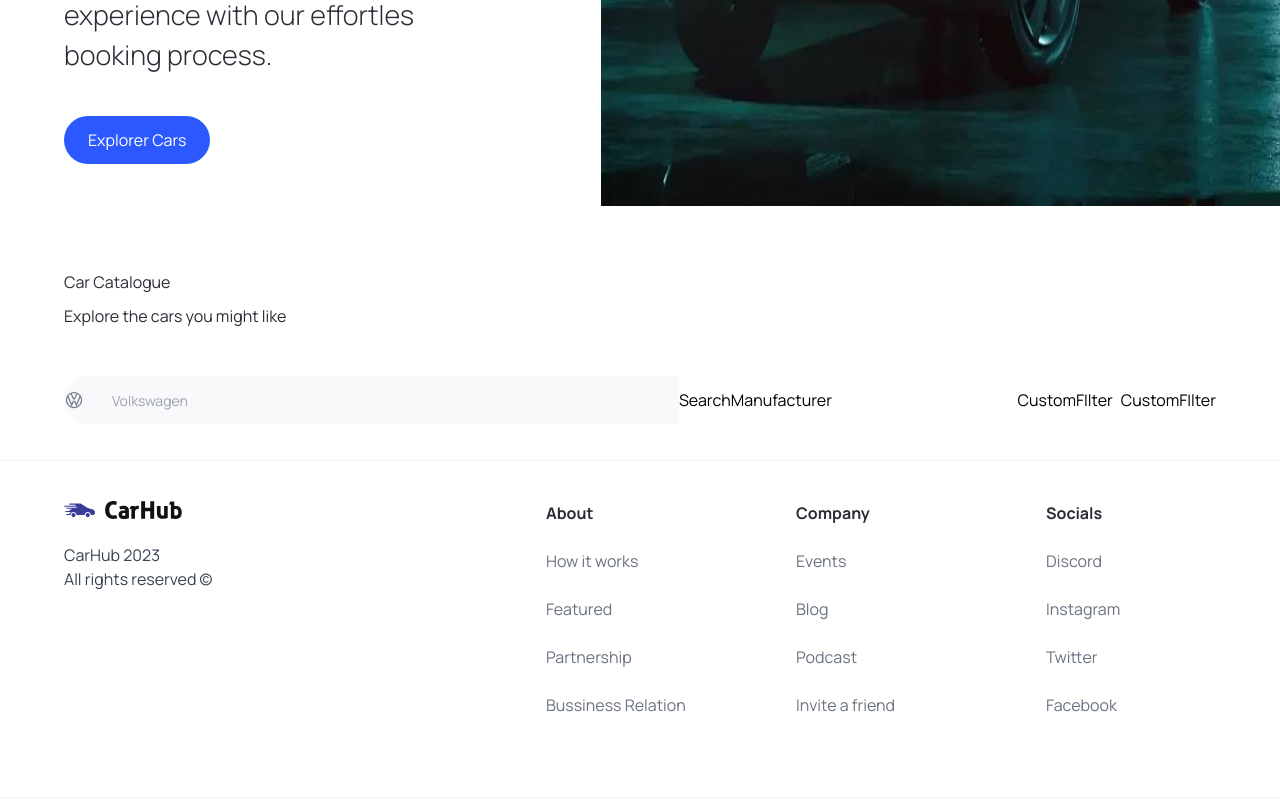
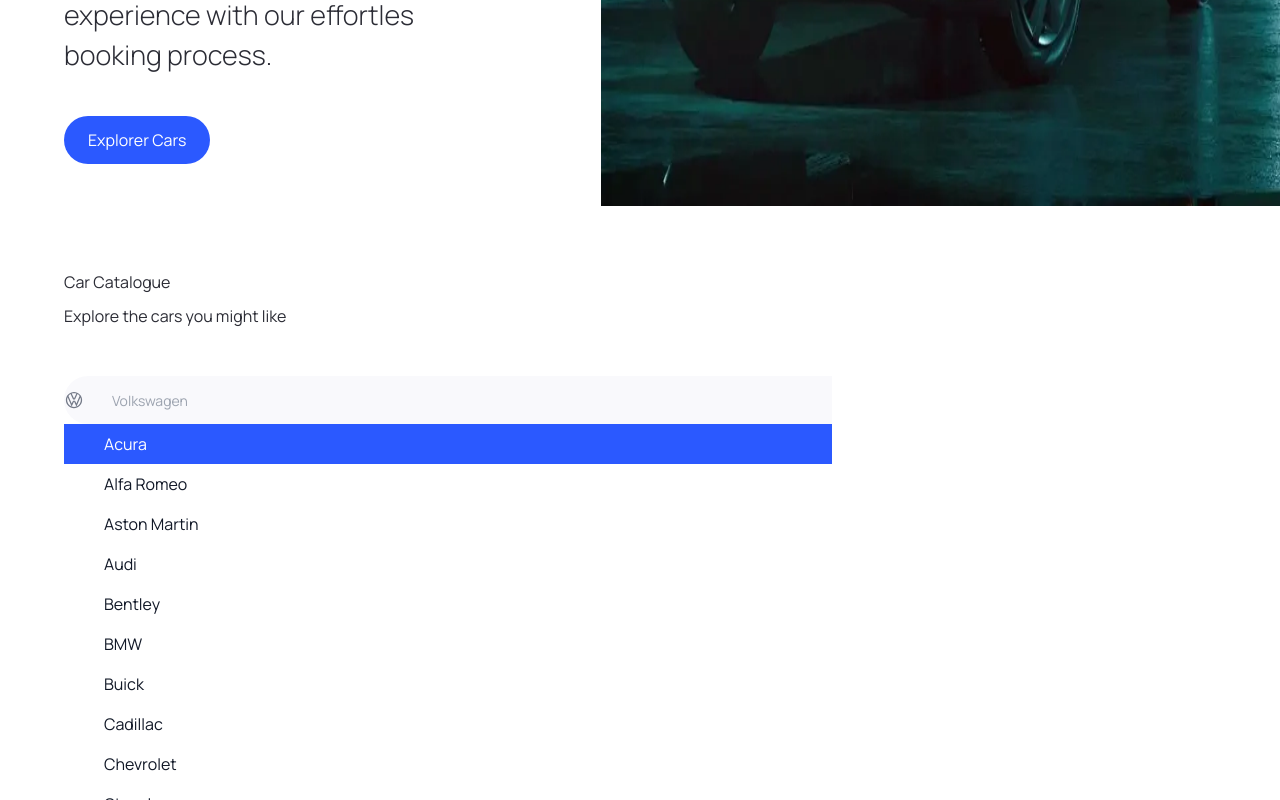
Before and after one commit to Jandsonn/MyNewCars, a Next.js app: page / in a window 1280 px wide. Both pictures are taken after a click on the button 74 px from the left and 994 px from the top of the page. Shown: the part 594-1394 px from the top of the page. Built offline with nearby package versions, Linux system fonts and the light colour scheme.

Commit message:
add help with chatgpt

```diff
--- a/components/SearchManufacturer.tsx
+++ b/components/SearchManufacturer.tsx
@@ -1,5 +1,4 @@
-"use client"; //if need to use client you have definition that default " use client"
-
+"use client"
 
 import { useState, Fragment } from 'react';
 import Image from 'next/image';
@@ -7,28 +6,25 @@
 
 import { manufacturers } from '@/constants';
 
-import { SearchManufacturerProps } from '@/types'
+import { SearchManufacturerProps } from '@/types';
 
-const SearchManufacturer = ({ manufacturer,
-  setManufacturer }: SearchManufacturerProps) => {
-  const [query, setQuery] = useState('')
+const SearchManufacturer = ({
+  manufacturer,
+  setManufacturer
+}: SearchManufacturerProps) => {
+  const [query, setQuery] = useState('');
 
-  const filteredManufacturers =
-    query === ""
-      ? manufacturers
-      : manufacturers.filter((item) => (
-        item.toLowerCase()
-          .replace(/\s+/g, "")
-          .includes(query.toLowerCase().replace(/\s+/g, "")
-          )))
-
+  const filteredManufacturers = query === ""
+    ? manufacturers
+    : manufacturers.filter((item) =>
+        item.toLowerCase().replace(/\s+/g, "").includes(query.toLowerCase().replace(/\s+/g, ""))
+      );
 
   return (
     <div className="search-manufacturer">
       <Combobox>
         <div className="relative w-full">
           <Combobox.Button className="absolute top-[14px]">
-
             <Image
               src="/car-logo.svg"
               width={20}
@@ -37,15 +33,12 @@
               alt="Car Logo"
             />
           </Combobox.Button>
-
           <Combobox.Input
             className="search-manufacturer__input"
             placeholder="Volkswagen"
-            displayValue={(manufacturer: string) =>
-              manufacturer}
+            displayValue={(manufacturer: string) => manufacturer}
             onChange={(e) => setQuery(e.target.value)}
           />
-
           <Transition
             as={Fragment}
             leave="transiction ease-in duration-100"
@@ -53,30 +46,34 @@
             leaveTo="opacity-0"
             afterLeave={() => setQuery('')}
           >
+            <Combobox.Options>
+              {filteredManufacturers.length === 0 && query !== "" && (
+                <Combobox.Option
+                  value={query}
+                  className="search-manufacturer__option"
+                >
+                  Create "{query}"
+                </Combobox.Option>
+              )}
+              {filteredManufacturers.map((item) => (
+                <Combobox.Option
+                  key={item}
+                  className={({ active }) =>
+                    `relative search-manufacturer__option ${
+                      active ? 'bg-primary-blue text-white' : 'text-gray-900'
+                    }`
+                  }
+                  value={item}
+                >
+                  {item}
+                </Combobox.Option>
+              ))}
+            </Combobox.Options>
+          </Transition>
+        </div>
+      </Combobox>
+    </div>
+  );
+};
 
-            <Combobox.Options>
-              {filteredManufacturers.length === 0 &&
-                query !== "" && (
-                  <Combobox.Options
-                  value={query}
-                  className="search-manufaturer__option"
-                  >
-                    Create "{query}"
-
-                  </Combobox.Options>
-                )}
-
-            </Combobox.Options>
-
-          </Transition>
-
-        </div>
-      </Combobox >
-
-      SearchManufacturer
-
-    </div >
-  )
-}
-
-export default SearchManufacturer
+export default SearchManufacturer;
```
